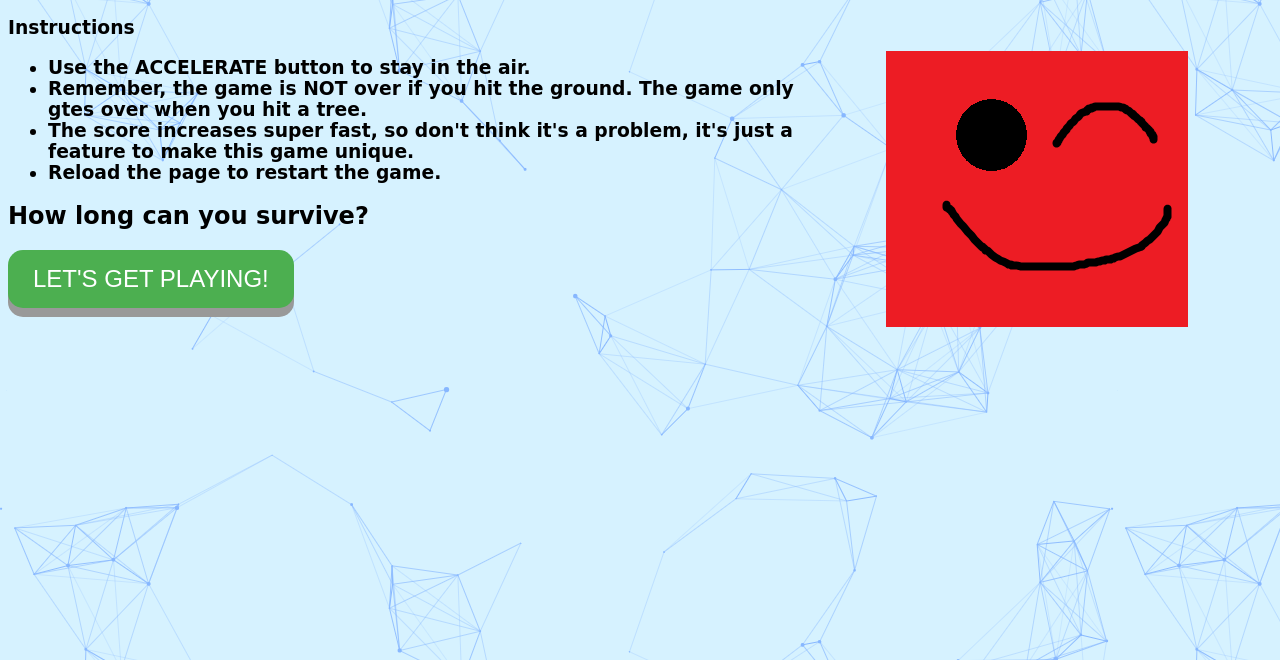
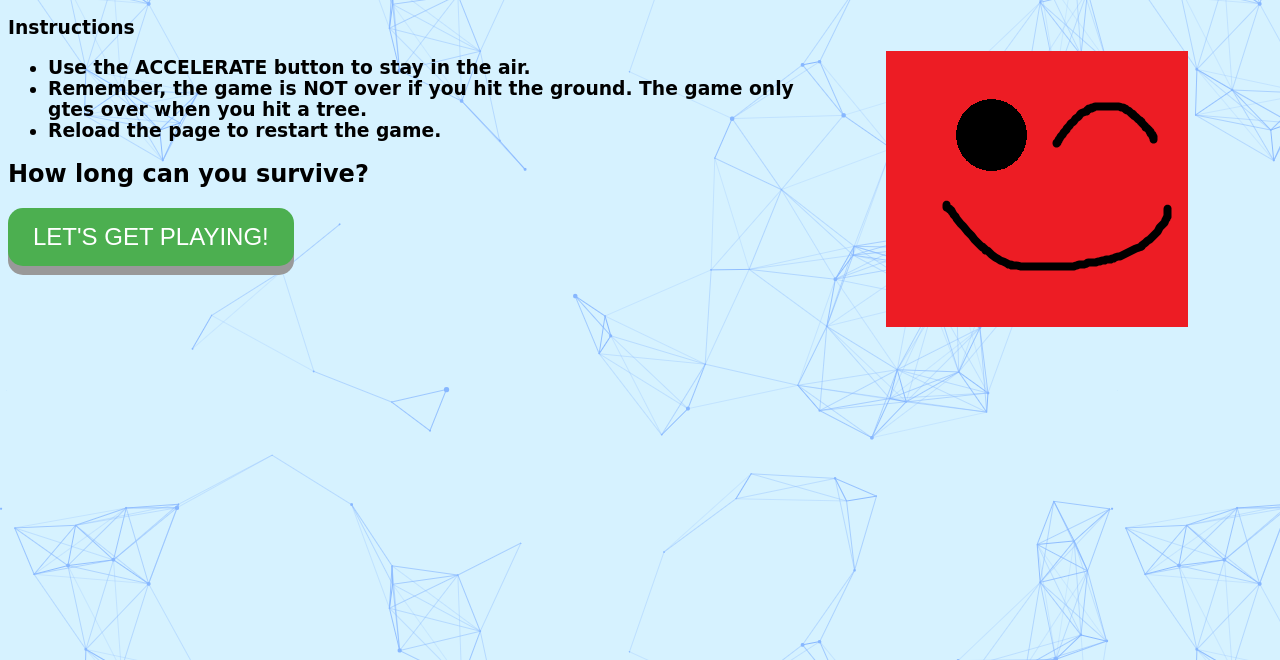
Before and after one commit to Rainbowshine295/Boxy-Game, a plain HTML site: page index.html in a window 1280 px wide. Shown: the part 140-800 px from the top of the page. Drawn offline with Linux system fonts and the light colour scheme; a web font is replaced by a local one.

Commit message:
Add files via upload

```diff
--- a/index.html
+++ b/index.html
@@ -18,7 +18,6 @@
         <ul>
             <li>Use the ACCELERATE button to stay in the air.</li>
             <li>Remember, the game is <b>NOT</b> over if you hit the ground. The game only gtes over when you hit a tree.</li>
-            <li>The score increases super fast, so don't think it's a problem, it's just a feature to make this game unique.</li>
             <li>Reload the page to restart the game.</li>
         </ul>
     </h3>
```
